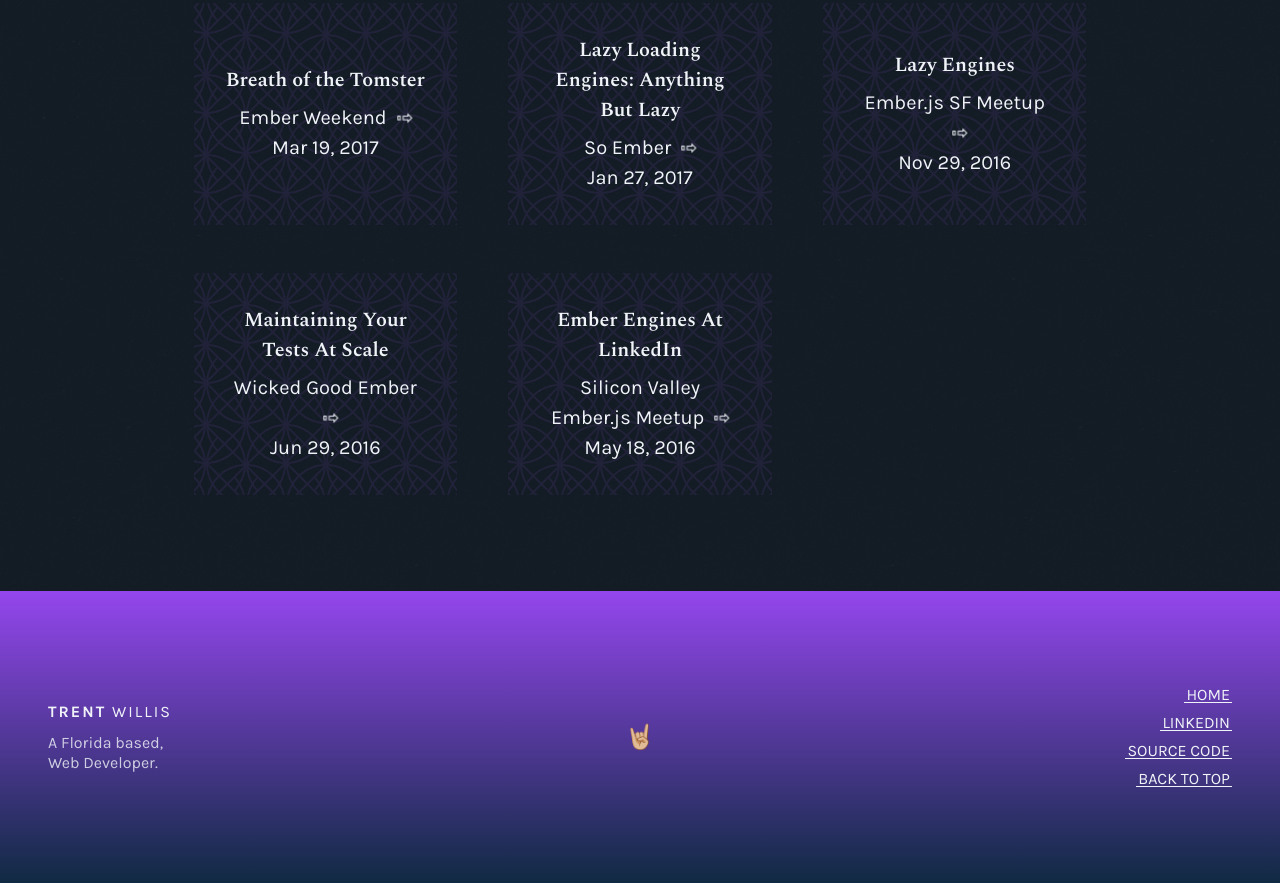
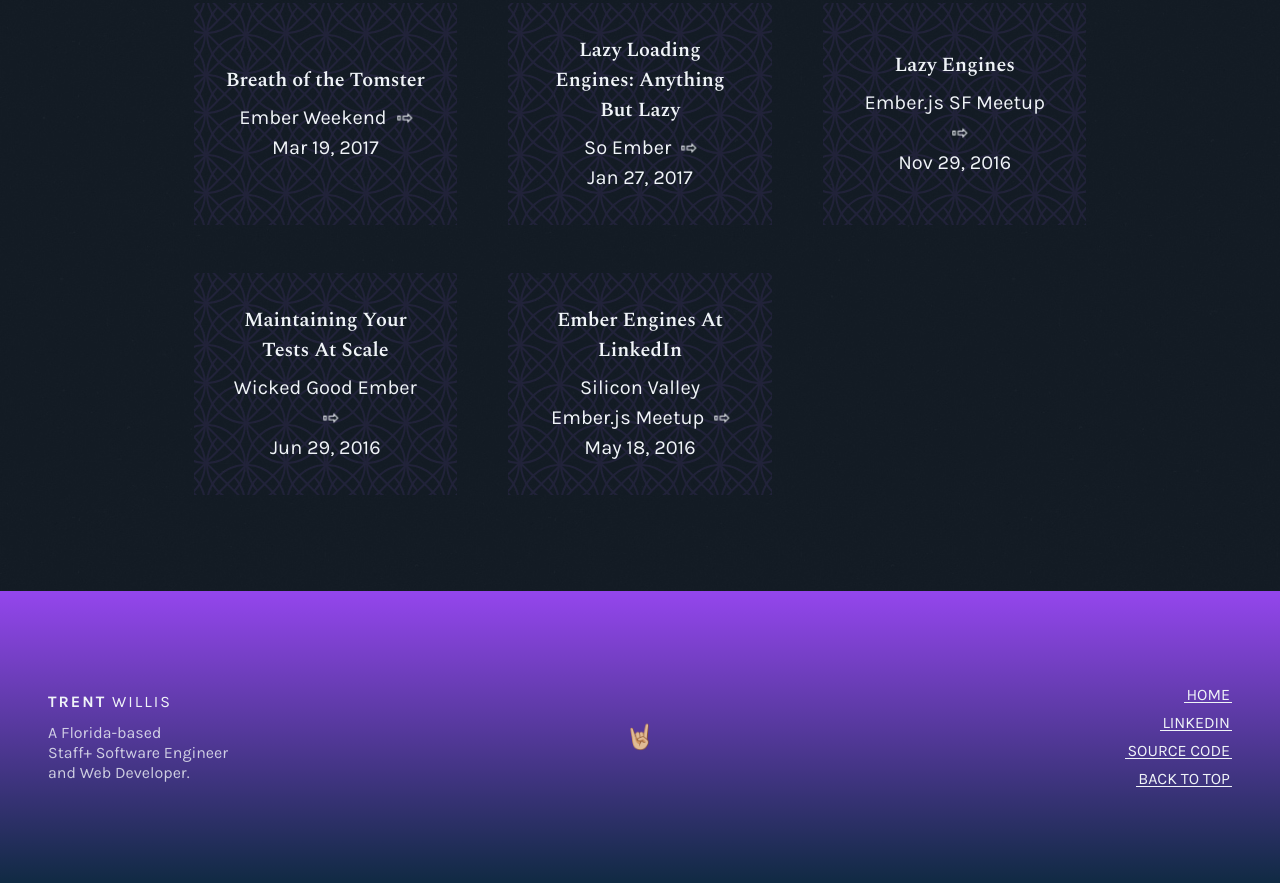
Before and after one commit to trentmwillis/trentmwillis.github.io, a plain HTML site: page talks/index.html in a window 1280 px wide. Shown: the part 3319-4202 px from the top of the page. Drawn offline with nearby package versions, Linux system fonts and the light colour scheme.

Commit message:
feat: update headline

```diff
--- a/talks/index.html
+++ b/talks/index.html
@@ -289,7 +289,11 @@
             <footer class="site-footer">
                 <div class="left">
                     <p class="footer-logo"><strong>Trent</strong> Willis</p>
-                    <p class="footer-byline">A Florida based,<br>Web Developer.</p>
+                    <p class="footer-byline">
+                        A Florida-based<br>
+                        Staff+ Software Engineer<br>
+                        and Web Developer.
+                    </p>
                 </div>
 
                 <div class="center">
```
Also changed, not shown: index.html (+7 -3 lines).
